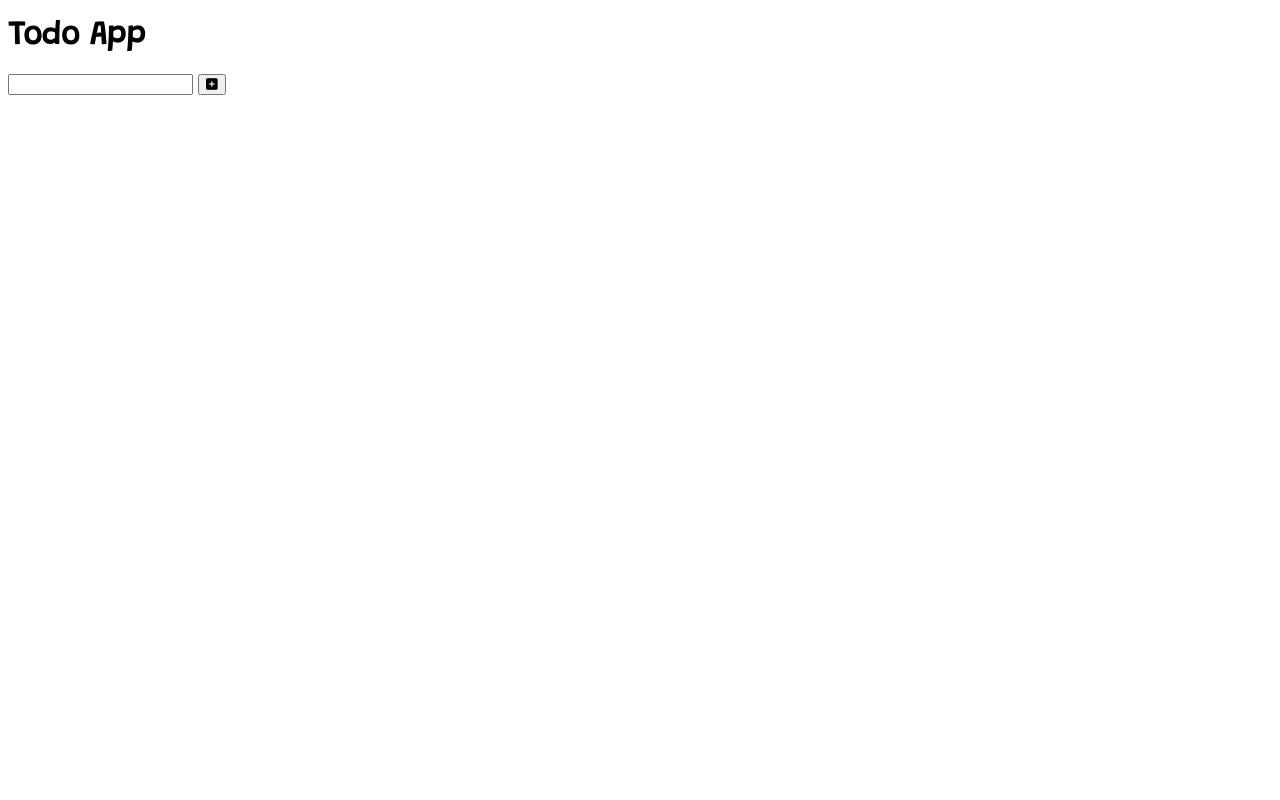
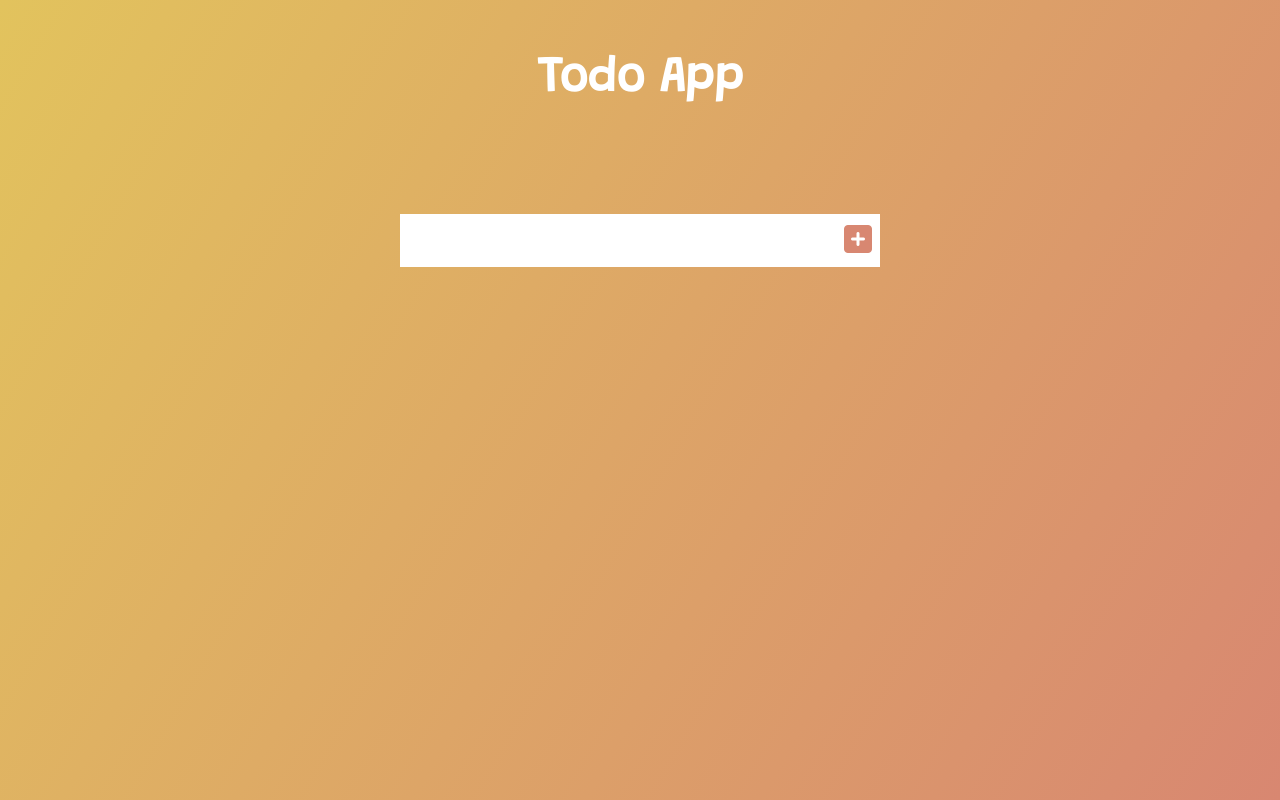
Before and after one commit to visva-dev/JavaScript, a plain HTML site: page todo.html in a window 1280 px wide. Drawn offline with Linux system fonts and the light colour scheme.

Commit message:
Add basic styling for todo App

```diff
--- a/todo.css
+++ b/todo.css
@@ -1,3 +1,44 @@
+* {
+  margin: 0;
+  padding: 0;
+  box-sizing: border-box;
+}
+
 body {
   font-family: 'Grandstander', cursive;
+  background-image: linear-gradient(120deg, #e2c35d, #d88771);
+  color: white;
+  min-height: 100vh;
 }
+
+header {
+  font-size: 1.5rem;
+}
+
+header,
+form {
+  min-height: 20vh;
+  display: flex;
+  justify-content: center;
+  align-items: center;
+}
+
+form input,
+form button {
+  padding: 0.5rem;
+  font-size: 2rem;
+  border: none;
+  background: white;
+}
+
+form button {
+  color: #d88771;
+  background: white;
+  cursor: pointer;
+  transition: all 0.3s ease;
+}
+
+form button:hover {
+  background: #d88771;
+  color: white;
+}
--- a/todo.html
+++ b/todo.html
@@ -1,18 +1,25 @@
 <!DOCTYPE html>
 <html lang="en">
   <head>
-  <meta charset="UTF-8">
-  <meta name="viewport" content="width=device-width, initial-scale=1.0">
-  <link href="https://fonts.googleapis.com/css2?family=Grandstander&display=swap" rel="stylesheet">
-  <script src="https://kit.fontawesome.com/343a51aa95.js" crossorigin="anonymous"></script>
-  <link rel="stylesheet" href="todo.css">
+    <meta charset="UTF-8" />
+    <meta name="viewport" content="width=device-width, initial-scale=1.0" />
+    <link
+      href="https://fonts.googleapis.com/css2?family=Grandstander&display=swap"
+      rel="stylesheet"
+    />
+    <script
+      src="https://kit.fontawesome.com/343a51aa95.js"
+      crossorigin="anonymous"
+    ></script>
+    <link rel="stylesheet" href="todo.css" />
     <title>ToDo</title>
   </head>
   <body>
     <header>
       <h1>Todo App</h1>
+    </header>
     <form>
-      <input type="text" class="todo-input">
+      <input type="text" class="todo-input" />
       <button class="todo-button" type="submit">
         <i class="fas fa-plus-square"></i>
       </button>
@@ -20,7 +27,6 @@
     <div class="todo-container">
       <ul class="todo-list"></ul>
     </div>
-  </header>
     <script src="todo.js"></script>
   </body>
 </html>
```
Lines whose indentation alone changed are shown as unchanged.
